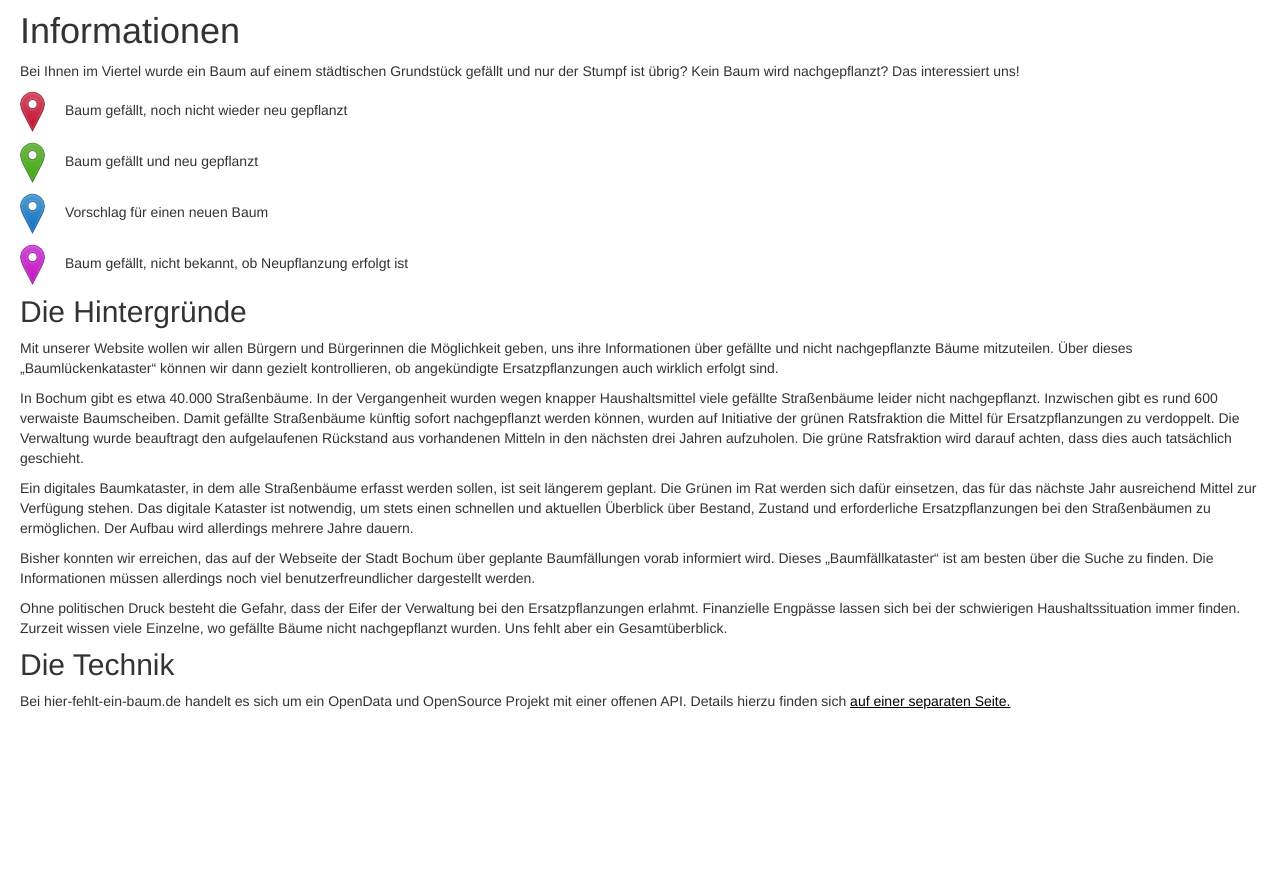
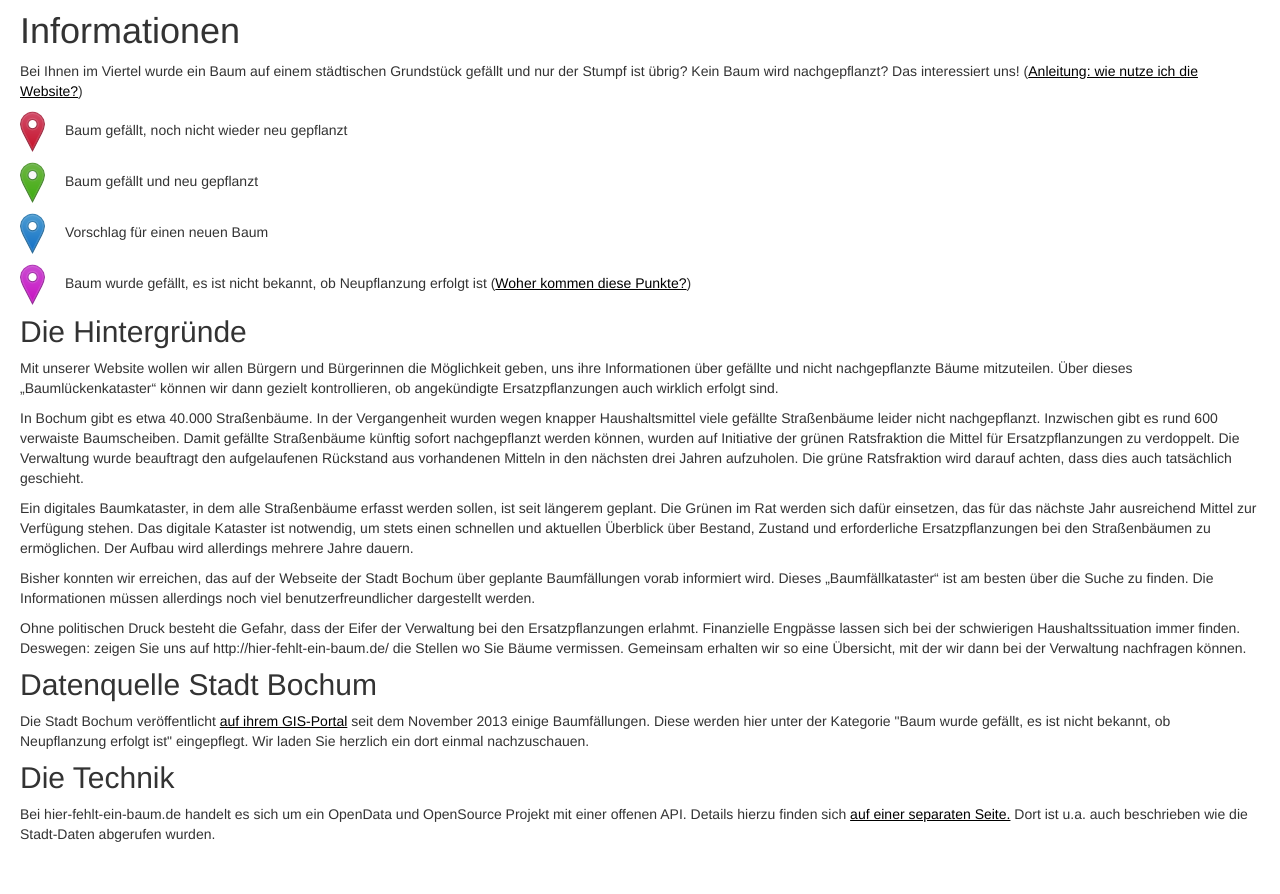
Before and after one commit to the-infinity/hier-fehlt-ein-baum, a Flask app: page /information in a window 1280 px wide. Shown: the part 39-933 px from the top of the page. Before the commit the page ends 748 px from the top, so only its background shows below. Run offline with Flask 2, Linux system fonts and the light colour scheme; some libraries are stand-ins or nearby versions.

Commit message:
Several Fixes

```diff
--- a/webapp/models.py
+++ b/webapp/models.py
@@ -32,6 +32,7 @@ class Tree(db.Model):
   tree_type_old = db.Column(db.String(255))
   tree_type_new = db.Column(db.String(255))
   chop_reason = db.Column(db.String(255))
+  source = db.Column(db.String(255))
 
   tree_suggest = db.relationship('TreeSuggest', backref='tree', lazy='dynamic')
 
@@ -49,6 +50,7 @@ class TreeSuggest(db.Model):
   tree_id = db.Column(db.Integer(), db.ForeignKey('tree.id'))
   field = db.Column(db.String(255))
   value = db.Column(db.String(255))
+  created_at = db.Column(db.DateTime())
 
   def __init__(self):
     pass
--- a/webapp/static/css/default.css
+++ b/webapp/static/css/default.css
@@ -69,13 +69,13 @@ h2 {
   margin-bottom: 5px;
 }
 
-#report-change {
+#report-change, #report-image {
   margin-top: 0px;
   text-align: center;
   font-style: italic;
 }
 
-#report-change span {
+#report-change span, #report-image span {
   cursor: pointer;
 }
 
@@ -103,6 +103,7 @@ select {
   color: #FFFFFF;
   background-color: rgba(0,0,0,0.8);
   border: 1px solid #666666;
+  width: 270px;
 }
 
 .content-text {
--- a/webapp/templates/information.html
+++ b/webapp/templates/information.html
@@ -3,18 +3,20 @@
 {% block content %}
 <div id="content-tree-info" class="content-text">
   <h1>Informationen</h1>
-  <p>Bei Ihnen im Viertel wurde ein Baum auf einem städtischen Grundstück gefällt und nur der Stumpf ist übrig? Kein Baum wird nachgepflanzt? Das interessiert uns!</p>
+  <p>Bei Ihnen im Viertel wurde ein Baum auf einem städtischen Grundstück gefällt und nur der Stumpf ist übrig? Kein Baum wird nachgepflanzt? Das interessiert uns! (<a href="/anleitung">Anleitung: wie nutze ich die Website?</a>)</p>
   <p><img src='/static/js/images/marker-icon-red.png' alt='Roter Marker' />Baum gefällt, noch nicht wieder neu gepflanzt</p>
   <p><img src='/static/js/images/marker-icon-green.png' alt='Grüner Marker' />Baum gefällt und neu gepflanzt</p>
   <p><img src='/static/js/images/marker-icon.png' alt='Blauer Marker' />Vorschlag für einen neuen Baum</p>
-  <p><img src='/static/js/images/marker-icon-pink.png' alt='Blauer Marker' />Baum gefällt, nicht bekannt, ob Neupflanzung erfolgt ist</p>
+  <p><img src='/static/js/images/marker-icon-pink.png' alt='Pinker Marker' />Baum wurde gefällt, es ist nicht bekannt, ob Neupflanzung erfolgt ist (<a href="#quelle-stadt">Woher kommen diese Punkte?</a>)</p>
   <h2>Die Hintergründe</h2>
   <p>Mit unserer Website wollen wir allen Bürgern und Bürgerinnen die Möglichkeit geben, uns ihre Informationen über gefällte und nicht nachgepflanzte Bäume mitzuteilen. Über dieses „Baumlückenkataster“ können wir dann gezielt kontrollieren, ob angekündigte Ersatzpflanzungen auch wirklich erfolgt sind.</p>
   <p>In Bochum gibt es etwa 40.000 Straßenbäume. In der Vergangenheit wurden wegen knapper Haushaltsmittel viele gefällte Straßenbäume leider nicht nachgepflanzt. Inzwischen gibt es rund 600 verwaiste Baumscheiben. Damit gefällte Straßenbäume künftig sofort nachgepflanzt werden können, wurden auf Initiative der grünen Ratsfraktion die Mittel für Ersatzpflanzungen zu verdoppelt. Die Verwaltung wurde beauftragt den aufgelaufenen Rückstand aus vorhandenen Mitteln in den nächsten drei Jahren aufzuholen. Die grüne Ratsfraktion wird darauf achten, dass dies auch tatsächlich geschieht.</p>
   <p>Ein digitales Baumkataster, in dem alle Straßenbäume erfasst werden sollen, ist seit längerem geplant. Die Grünen im Rat werden sich dafür einsetzen, das für das nächste Jahr ausreichend Mittel zur Verfügung stehen. Das digitale Kataster ist notwendig, um stets einen schnellen und aktuellen Überblick über Bestand, Zustand und erforderliche Ersatzpflanzungen bei den Straßenbäumen zu ermöglichen. Der Aufbau wird allerdings mehrere Jahre dauern.</p>
   <p>Bisher konnten wir erreichen, das auf der Webseite der Stadt Bochum über geplante Baumfällungen vorab informiert wird. Dieses „Baumfällkataster“ ist am besten über die Suche zu finden. Die Informationen müssen allerdings noch viel benutzerfreundlicher dargestellt werden.</p>
-  <p>Ohne politischen Druck besteht die Gefahr, dass der Eifer der Verwaltung bei den Ersatzpflanzungen erlahmt. Finanzielle Engpässe lassen sich bei der schwierigen Haushaltssituation immer finden. Zurzeit wissen viele Einzelne, wo gefällte Bäume nicht nachgepflanzt wurden. Uns fehlt aber ein Gesamtüberblick.</p>
+  <p>Ohne politischen Druck besteht die Gefahr, dass der Eifer der Verwaltung bei den Ersatzpflanzungen erlahmt. Finanzielle Engpässe lassen sich bei der schwierigen Haushaltssituation immer finden. Deswegen: zeigen Sie uns auf http://hier-fehlt-ein-baum.de/ die Stellen wo Sie Bäume vermissen. Gemeinsam erhalten wir so eine Übersicht, mit der wir dann bei der Verwaltung nachfragen können.</p>
+  <h2 id="quelle-stadt">Datenquelle Stadt Bochum</h2>
+  <p>Die Stadt Bochum veröffentlicht <a href="http://gis.bochum.de/ASWeb/ASC_URL/GISConnectorRIA.do?VERSION=1.0&PROJECT=InternetPortal&APPLID=0&USER=baum&PWD=baum">auf ihrem GIS-Portal</a> seit dem November 2013 einige Baumfällungen. Diese werden hier unter der Kategorie "Baum wurde gefällt, es ist nicht bekannt, ob Neupflanzung erfolgt ist" eingepflegt. Wir laden Sie herzlich ein dort einmal nachzuschauen.</p>
   <h2>Die Technik</h2>
-  <p>Bei hier-fehlt-ein-baum.de handelt es sich um ein OpenData und OpenSource Projekt mit einer offenen API. Details hierzu finden sich <a href="/api">auf einer separaten Seite.</a></p>
+  <p>Bei hier-fehlt-ein-baum.de handelt es sich um ein OpenData und OpenSource Projekt mit einer offenen API. Details hierzu finden sich <a href="/api">auf einer separaten Seite.</a> Dort ist u.a. auch beschrieben wie die Stadt-Daten abgerufen wurden.</p>
 </div>
 {% endblock %}
--- a/webapp/util.py
+++ b/webapp/util.py
@@ -62,10 +62,9 @@ def sync_gis():
       new_tree.public = 1
       new_tree.postalcode = ''
       new_tree.type = 4
+      new_tree.source = 'Stadt Bochum'
       db.session.add(new_tree)
       db.session.commit()
-  #print utm.to_latlon(374050.00569999963, 5705060.091499999, 32, 'U')
-  #print data['features']
 
 
 def geocode(location_string):
--- a/webapp/views.py
+++ b/webapp/views.py
@@ -6,7 +6,7 @@ from flask.ext.mail import Message
 from models import *
 from forms import *
 import models, util
-import json, time, os
+import json, time, os, datetime
 from subprocess import call
 from sqlalchemy import or_
 
@@ -59,7 +59,9 @@ def tree_details():
     'lat': tree.lat,
     'lng': tree.lng,
     'chop_reason': tree.chop_reason,
-    'type': tree.type
+    'type': tree.type,
+    'source': tree.source,
+    'tree_type_old': tree.tree_type_old
   }
   ret = {
     'status': 0,
@@ -83,6 +85,9 @@ def new_tree():
     tree_form.populate_obj(tree)
     tree.city = 'Bochum'
     tree.public = 0
+    tree.source = 'Nutzer'
+    tree.created_at = datetime.datetime.now()
+    tree.modified_at = datetime.datetime.now()
     db.session.add(tree)
     db.session.commit()
     msg = Message(recipients=["mail@ernestoruge.de"],
@@ -110,6 +115,7 @@ def tree_suggest():
     tree_suggest.tree_id = int(request.args.get('id'))
     tree_suggest.field = request.args.get('field')
     tree_suggest.value = request.args.get('value')
+    tree_suggest.created_at = datetime.datetime.now()
   except ValueError:
     abort(500)
   db.session.add(tree_suggest)
@@ -140,6 +146,10 @@ def impressum():
 @app.route("/api")
 def api():
   return render_template('api.html')
+
+@app.route("/anleitung")
+def anleitung():
+  return render_template('anleitung.html')
 
 @app.route("/admin")
 @basic_auth.required
```
Also changed, not shown: webapp/static/js/default.js (+24 -4 lines), webapp/templates/anleitung.html (added, +8 -0 lines).
